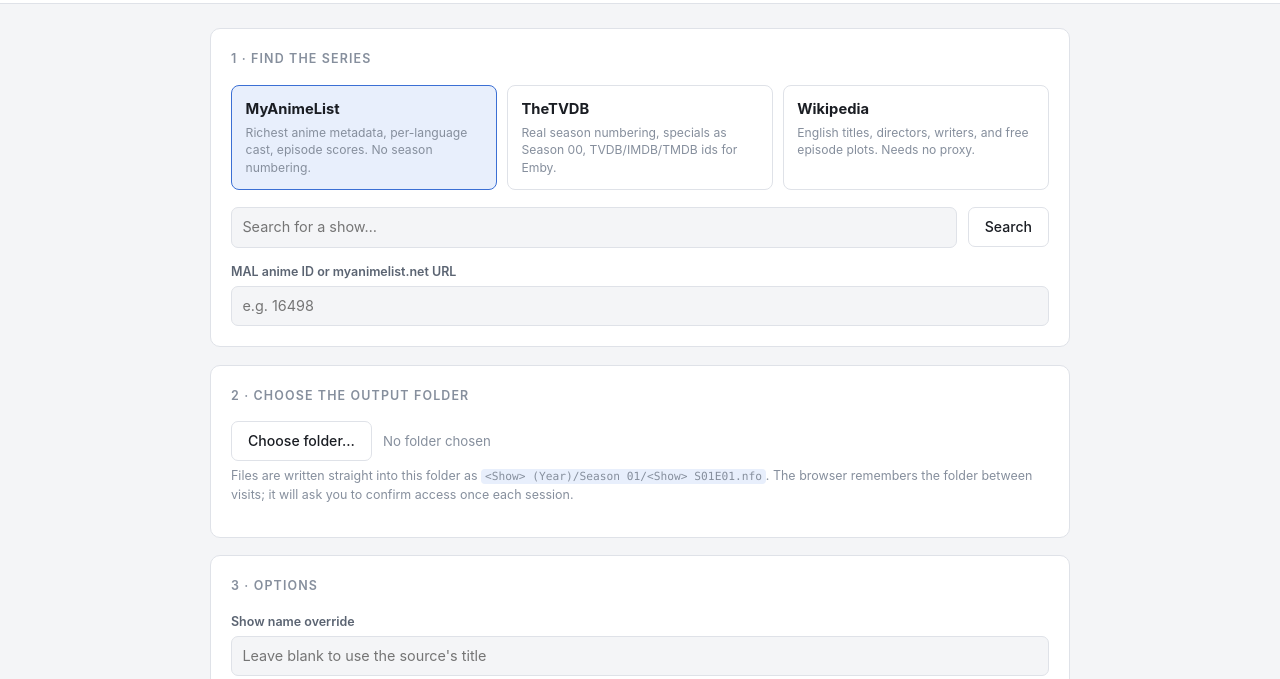
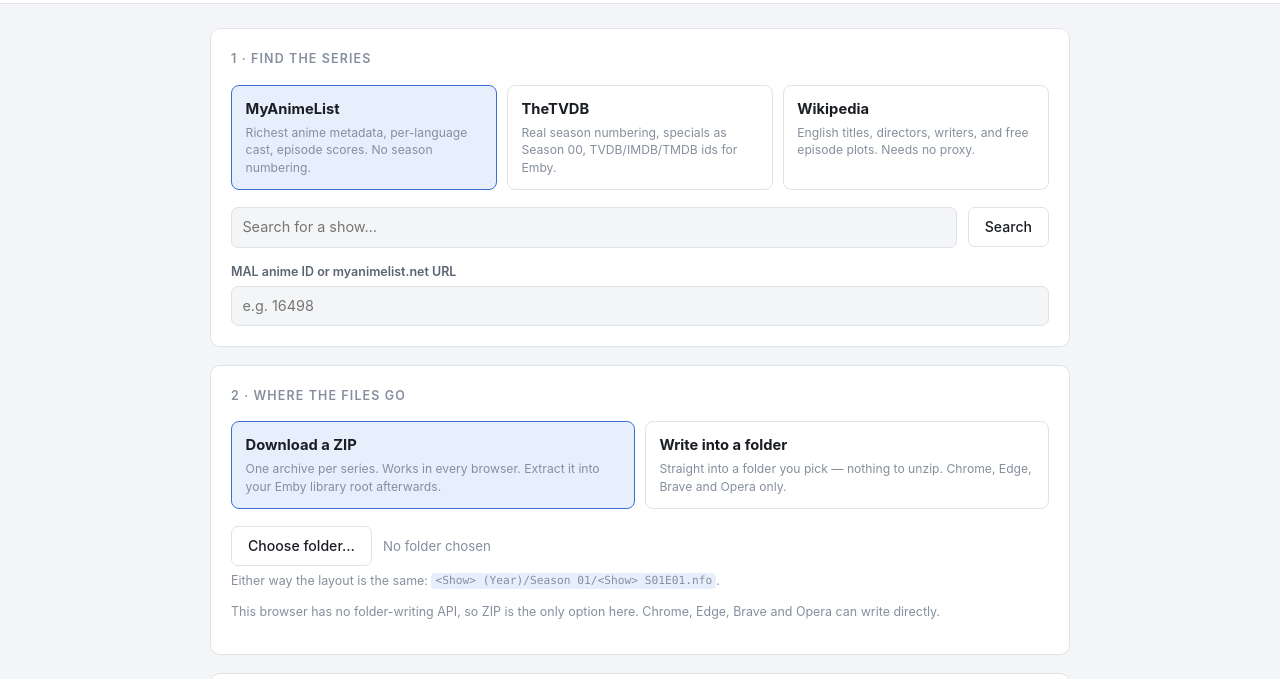
Before and after one commit to gsquared-git/nfo-exporter, a plain HTML site: page web/index.html in a window 1280 px wide. Shown: the part 83-762 px from the top of the page. Drawn offline with Linux system fonts and the light colour scheme.

Commit message:
Add files via upload

```diff
--- a/web/index.html
+++ b/web/index.html
@@ -21,11 +21,6 @@
   <button type="button" id="settings-toggle" class="ghost" aria-expanded="false">Settings</button>
 </header>
 
-<div id="unsupported" class="banner error" hidden>
-  <strong>This browser can't write to a folder.</strong>
-  The File System Access API is Chromium-only. Use Chrome, Edge, Brave or Opera —
-  Firefox and Safari have not shipped it.
-</div>
 
 <section id="settings" class="panel settings" hidden>
   <h2>Settings</h2>
@@ -87,15 +82,39 @@
   </section>
 
   <section class="panel">
-    <h2>2 &middot; Choose the output folder</h2>
-    <div class="row">
+    <h2>2 &middot; Where the files go</h2>
+
+    <div class="sources two" role="radiogroup" aria-label="Output mode">
+      <label class="source">
+        <input type="radio" name="output-mode" value="zip" checked>
+        <span class="source-body">
+          <strong>Download a ZIP</strong>
+          <em>One archive per series. Works in every browser. Extract it into your
+            Emby library root afterwards.</em>
+        </span>
+      </label>
+      <label class="source" id="folder-option">
+        <input type="radio" name="output-mode" value="folder">
+        <span class="source-body">
+          <strong>Write into a folder</strong>
+          <em>Straight into a folder you pick — nothing to unzip. Chrome, Edge,
+            Brave and Opera only.</em>
+        </span>
+      </label>
+    </div>
+
+    <div class="row" id="folder-row" hidden>
       <button type="button" id="pick-folder">Choose folder…</button>
       <span id="folder-name" class="status">No folder chosen</span>
     </div>
+
     <p class="hint">
-      Files are written straight into this folder as
-      <code>&lt;Show&gt; (Year)/Season 01/&lt;Show&gt; S01E01.nfo</code>. The browser remembers
-      the folder between visits; it will ask you to confirm access once each session.
+      Either way the layout is the same:
+      <code>&lt;Show&gt; (Year)/Season 01/&lt;Show&gt; S01E01.nfo</code>.
+    </p>
+    <p class="hint" id="folder-unavailable" hidden>
+      This browser has no folder-writing API, so ZIP is the only option here.
+      Chrome, Edge, Brave and Opera can write directly.
     </p>
   </section>
 
@@ -148,7 +167,7 @@
       <label><input type="checkbox" id="write-season-nfo" checked> Write season.nfo</label>
       <label><input type="checkbox" id="include-cast" checked> Include cast</label>
       <label><input type="checkbox" id="download-poster"> Download poster as folder.jpg</label>
-      <label><input type="checkbox" id="overwrite" checked> Overwrite existing files</label>
+      <label><input type="checkbox" id="overwrite" checked> Overwrite existing files <em>(folder mode only)</em></label>
       <label><input type="checkbox" id="year-in-folder" checked> Put the year in the folder name</label>
     </div>
   </section>
```
Also changed, not shown: 1 other file.
